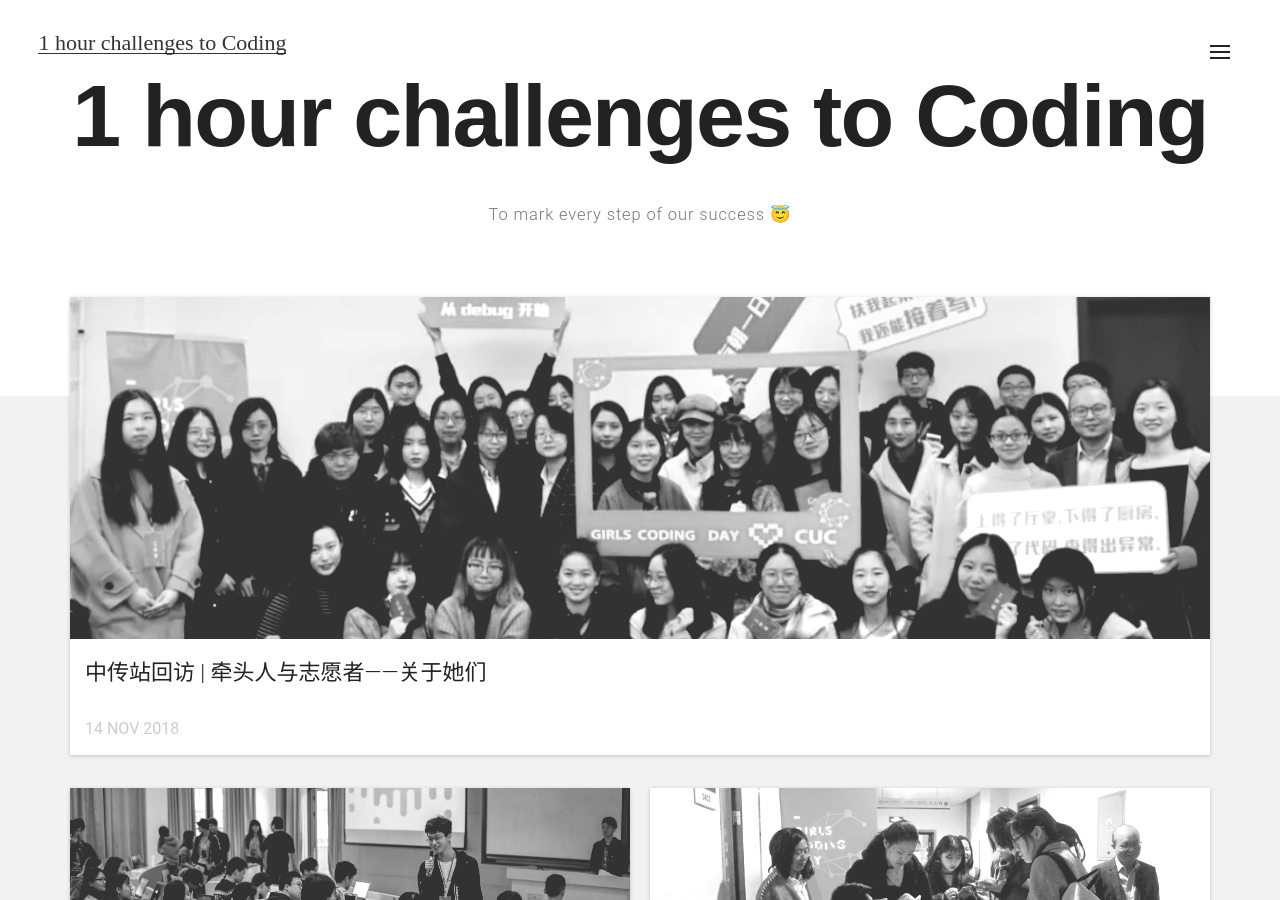
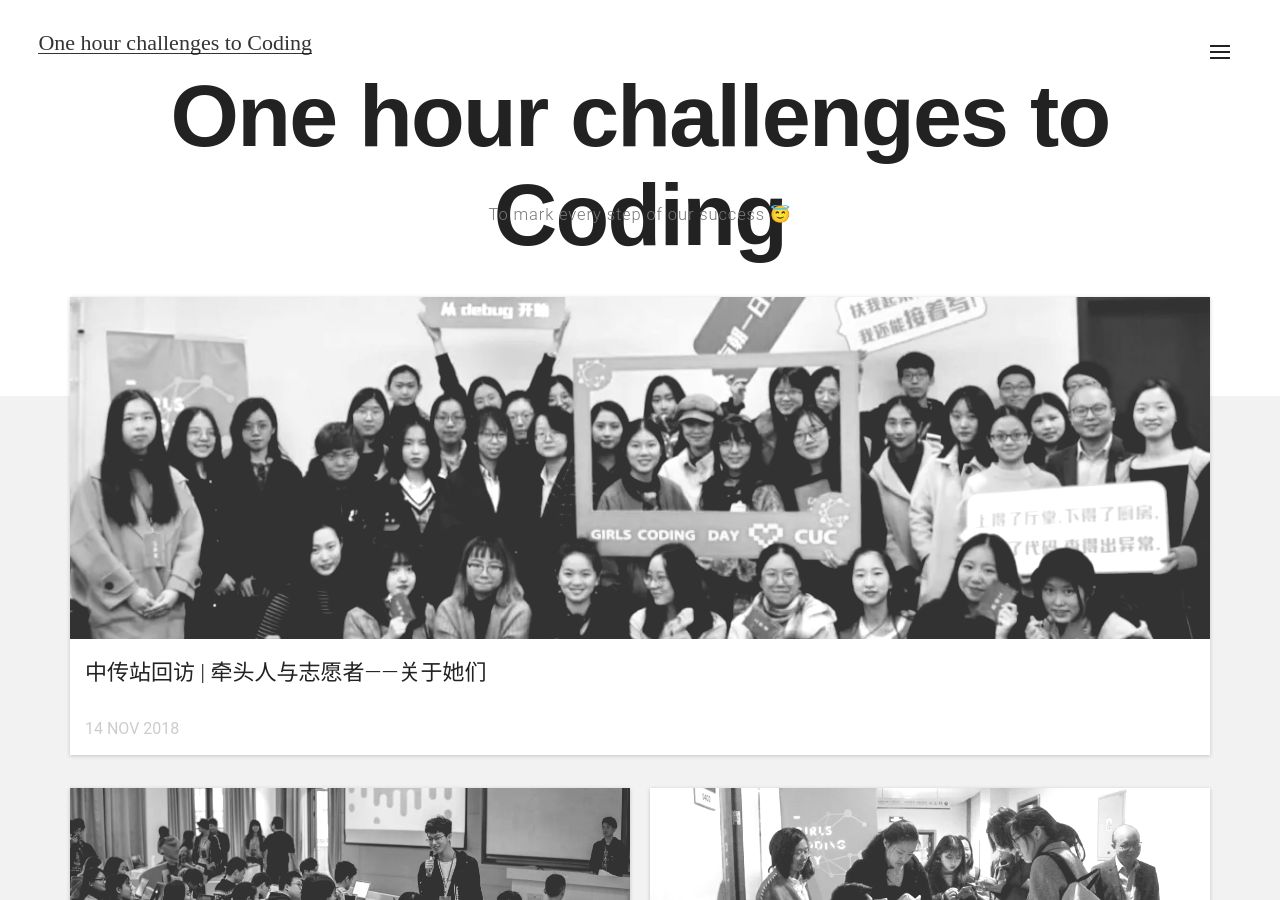
Before and after one commit to iamfi/first-blog-to-coding, a Jekyll site: the page built from index.html, in a window 1280 px wide and 900 px high. Built offline with Jekyll 4.4.1, drawn with Linux system fonts in a browser that asks for light colours; nearby versions of some CDN libraries.

Commit message:
Update _config.yml

```diff
--- a/_config.yml
+++ b/_config.yml
@@ -4,7 +4,7 @@ baseurl: '/first-blog-to-coding'
 # 网页的标题
 title: "Girl Meet Tech"
 # 网站的主标题
-name: "1 hour challenges to Coding"
+name: "One hour challenges to Coding"
 description: "To mark every step of our success 😇 "
 
 # 其它配置, 可忽略, 无需修改
```
